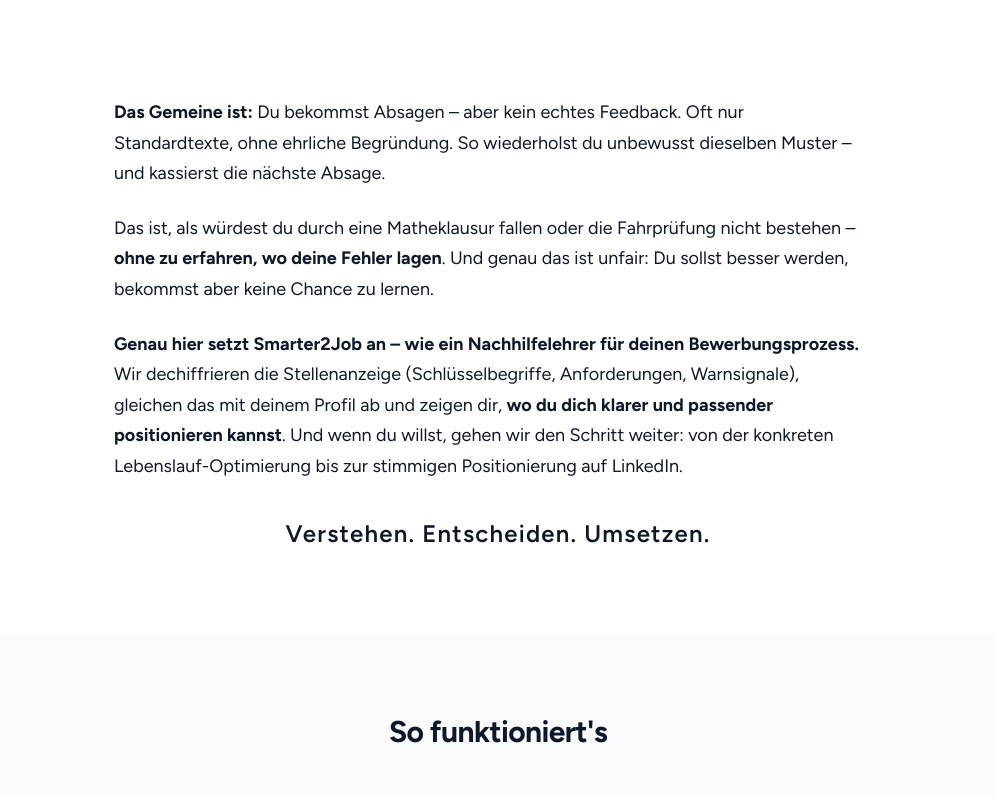
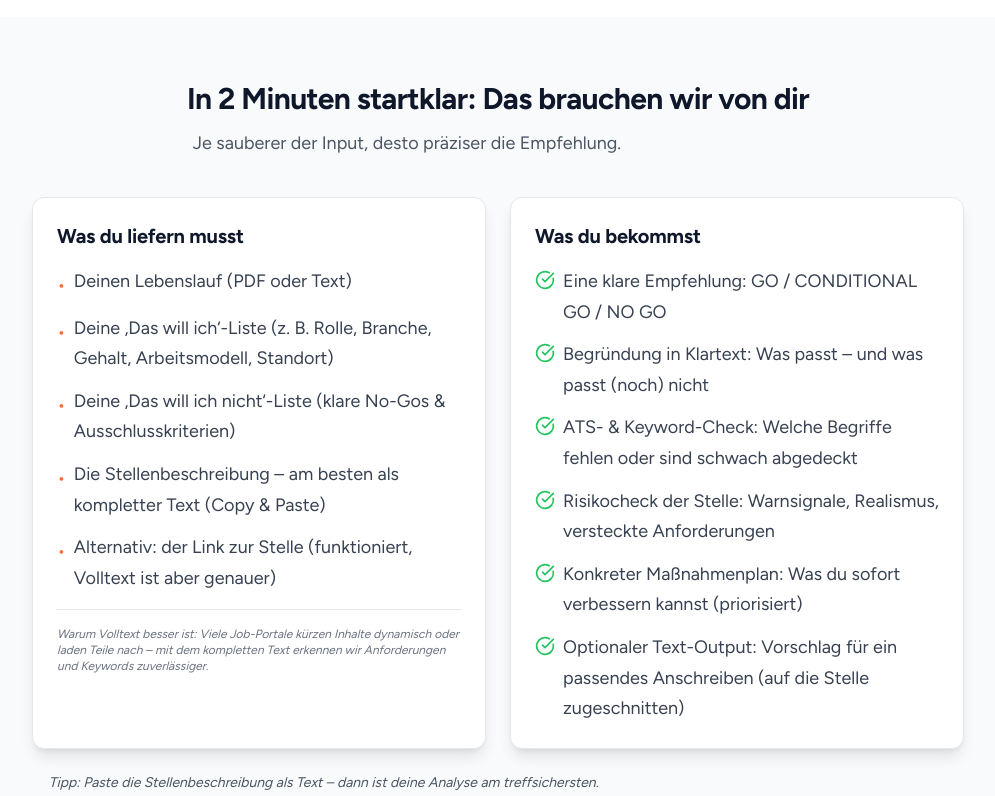
Before and after one commit to Smarter2Job/Smarter2Job-Deployment, a React (Vite) app: page / in a window 1280 px wide. Shown: the part 740-1536 px from the top of the page, without its empty margins (142-1137 px from the left). Built offline with nearby package versions, Linux system fonts and the light colour scheme.

Commit message:
feat: add 'Was du liefern musst' / 'Was du bekommst' section before analysis form

```diff
--- a/src/components/Smarter2JobLanding.tsx
+++ b/src/components/Smarter2JobLanding.tsx
@@ -1,5 +1,5 @@
 import { useState } from 'react';
-import { ChevronDown } from 'lucide-react';
+import { ChevronDown, CheckCircle } from 'lucide-react';
 import HeroMiniDemo from './landing/HeroMiniDemo';
 import ExampleReportTabs from './landing/ExampleReportTabs';
 import PreSendStepper from './landing/PreSendStepper';
@@ -98,6 +98,94 @@
                 textareaHeight="min-h-[200px]"
               />
             </div>
+          </div>
+        </div>
+      </section>
+
+      {/* Section: Was du liefern musst / Was du bekommst */}
+      <section className="py-16 bg-gray-50">
+        <div className="container-narrow">
+          <div className="text-center mb-10">
+            <h2 className="text-3xl font-bold mb-3" style={{ color: 'var(--text)' }}>
+              In 2 Minuten startklar: Das brauchen wir von dir
+            </h2>
+            <p className="text-lg text-gray-600">
+              Je sauberer der Input, desto präziser die Empfehlung.
+            </p>
+          </div>
+
+          <div className="grid md:grid-cols-2 gap-6 mb-6">
+            {/* Card 1: Was du liefern musst */}
+            <div className="bg-white rounded-xl shadow-lg p-6 border border-gray-200">
+              <h3 className="text-xl font-bold mb-4" style={{ color: 'var(--text)' }}>
+                Was du liefern musst
+              </h3>
+              <ul className="space-y-3 text-gray-700 mb-4">
+                <li className="flex items-start gap-2">
+                  <span className="text-[#ff6b35] mt-1">•</span>
+                  <span>Deinen Lebenslauf (PDF oder Text)</span>
+                </li>
+                <li className="flex items-start gap-2">
+                  <span className="text-[#ff6b35] mt-1">•</span>
+                  <span>Deine ‚Das will ich‘-Liste (z. B. Rolle, Branche, Gehalt, Arbeitsmodell, Standort)</span>
+                </li>
+                <li className="flex items-start gap-2">
+                  <span className="text-[#ff6b35] mt-1">•</span>
+                  <span>Deine ‚Das will ich nicht‘-Liste (klare No-Gos & Ausschlusskriterien)</span>
+                </li>
+                <li className="flex items-start gap-2">
+                  <span className="text-[#ff6b35] mt-1">•</span>
+                  <span>Die Stellenbeschreibung – am besten als kompletter Text (Copy & Paste)</span>
+                </li>
+                <li className="flex items-start gap-2">
+                  <span className="text-[#ff6b35] mt-1">•</span>
+                  <span>Alternativ: der Link zur Stelle (funktioniert, Volltext ist aber genauer)</span>
+                </li>
+              </ul>
+              <p className="text-xs text-gray-500 italic mt-4 pt-4 border-t border-gray-200">
+                Warum Volltext besser ist: Viele Job-Portale kürzen Inhalte dynamisch oder laden Teile nach – mit dem kompletten Text erkennen wir Anforderungen und Keywords zuverlässiger.
+              </p>
+            </div>
+
+            {/* Card 2: Was du bekommst */}
+            <div className="bg-white rounded-xl shadow-lg p-6 border border-gray-200">
+              <h3 className="text-xl font-bold mb-4" style={{ color: 'var(--text)' }}>
+                Was du bekommst
+              </h3>
+              <ul className="space-y-3 text-gray-700">
+                <li className="flex items-start gap-2">
+                  <CheckCircle className="w-5 h-5 text-green-500 mt-1 flex-shrink-0" />
+                  <span>Eine klare Empfehlung: GO / CONDITIONAL GO / NO GO</span>
+                </li>
+                <li className="flex items-start gap-2">
+                  <CheckCircle className="w-5 h-5 text-green-500 mt-1 flex-shrink-0" />
+                  <span>Begründung in Klartext: Was passt – und was passt (noch) nicht</span>
+                </li>
+                <li className="flex items-start gap-2">
+                  <CheckCircle className="w-5 h-5 text-green-500 mt-1 flex-shrink-0" />
+                  <span>ATS- & Keyword-Check: Welche Begriffe fehlen oder sind schwach abgedeckt</span>
+                </li>
+                <li className="flex items-start gap-2">
+                  <CheckCircle className="w-5 h-5 text-green-500 mt-1 flex-shrink-0" />
+                  <span>Risikocheck der Stelle: Warnsignale, Realismus, versteckte Anforderungen</span>
+                </li>
+                <li className="flex items-start gap-2">
+                  <CheckCircle className="w-5 h-5 text-green-500 mt-1 flex-shrink-0" />
+                  <span>Konkreter Maßnahmenplan: Was du sofort verbessern kannst (priorisiert)</span>
+                </li>
+                <li className="flex items-start gap-2">
+                  <CheckCircle className="w-5 h-5 text-green-500 mt-1 flex-shrink-0" />
+                  <span>Optionaler Text-Output: Vorschlag für ein passendes Anschreiben (auf die Stelle zugeschnitten)</span>
+                </li>
+              </ul>
+            </div>
+          </div>
+
+          {/* Micro-CTA */}
+          <div className="text-center">
+            <p className="text-sm text-gray-600 italic">
+              Tipp: Paste die Stellenbeschreibung als Text – dann ist deine Analyse am treffsichersten.
+            </p>
           </div>
         </div>
       </section>
--- a/src/pages/Home.tsx
+++ b/src/pages/Home.tsx
@@ -85,6 +85,94 @@
                 textareaHeight="min-h-[200px]"
               />
             </div>
+          </div>
+        </div>
+      </section>
+
+      {/* Section: Was du liefern musst / Was du bekommst */}
+      <section className="py-16 bg-gray-50">
+        <div className="container-narrow">
+          <div className="text-center mb-10">
+            <h2 className="text-3xl font-bold mb-3" style={{ color: 'var(--text)' }}>
+              In 2 Minuten startklar: Das brauchen wir von dir
+            </h2>
+            <p className="text-lg text-gray-600">
+              Je sauberer der Input, desto präziser die Empfehlung.
+            </p>
+          </div>
+
+          <div className="grid md:grid-cols-2 gap-6 mb-6">
+            {/* Card 1: Was du liefern musst */}
+            <div className="bg-white rounded-xl shadow-lg p-6 border border-gray-200">
+              <h3 className="text-xl font-bold mb-4" style={{ color: 'var(--text)' }}>
+                Was du liefern musst
+              </h3>
+              <ul className="space-y-3 text-gray-700 mb-4">
+                <li className="flex items-start gap-2">
+                  <span className="text-[#ff6b35] mt-1">•</span>
+                  <span>Deinen Lebenslauf (PDF oder Text)</span>
+                </li>
+                <li className="flex items-start gap-2">
+                  <span className="text-[#ff6b35] mt-1">•</span>
+                  <span>Deine ‚Das will ich‘-Liste (z. B. Rolle, Branche, Gehalt, Arbeitsmodell, Standort)</span>
+                </li>
+                <li className="flex items-start gap-2">
+                  <span className="text-[#ff6b35] mt-1">•</span>
+                  <span>Deine ‚Das will ich nicht‘-Liste (klare No-Gos & Ausschlusskriterien)</span>
+                </li>
+                <li className="flex items-start gap-2">
+                  <span className="text-[#ff6b35] mt-1">•</span>
+                  <span>Die Stellenbeschreibung – am besten als kompletter Text (Copy & Paste)</span>
+                </li>
+                <li className="flex items-start gap-2">
+                  <span className="text-[#ff6b35] mt-1">•</span>
+                  <span>Alternativ: der Link zur Stelle (funktioniert, Volltext ist aber genauer)</span>
+                </li>
+              </ul>
+              <p className="text-xs text-gray-500 italic mt-4 pt-4 border-t border-gray-200">
+                Warum Volltext besser ist: Viele Job-Portale kürzen Inhalte dynamisch oder laden Teile nach – mit dem kompletten Text erkennen wir Anforderungen und Keywords zuverlässiger.
+              </p>
+            </div>
+
+            {/* Card 2: Was du bekommst */}
+            <div className="bg-white rounded-xl shadow-lg p-6 border border-gray-200">
+              <h3 className="text-xl font-bold mb-4" style={{ color: 'var(--text)' }}>
+                Was du bekommst
+              </h3>
+              <ul className="space-y-3 text-gray-700">
+                <li className="flex items-start gap-2">
+                  <CheckCircle className="w-5 h-5 text-green-500 mt-1 flex-shrink-0" />
+                  <span>Eine klare Empfehlung: GO / CONDITIONAL GO / NO GO</span>
+                </li>
+                <li className="flex items-start gap-2">
+                  <CheckCircle className="w-5 h-5 text-green-500 mt-1 flex-shrink-0" />
+                  <span>Begründung in Klartext: Was passt – und was passt (noch) nicht</span>
+                </li>
+                <li className="flex items-start gap-2">
+                  <CheckCircle className="w-5 h-5 text-green-500 mt-1 flex-shrink-0" />
+                  <span>ATS- & Keyword-Check: Welche Begriffe fehlen oder sind schwach abgedeckt</span>
+                </li>
+                <li className="flex items-start gap-2">
+                  <CheckCircle className="w-5 h-5 text-green-500 mt-1 flex-shrink-0" />
+                  <span>Risikocheck der Stelle: Warnsignale, Realismus, versteckte Anforderungen</span>
+                </li>
+                <li className="flex items-start gap-2">
+                  <CheckCircle className="w-5 h-5 text-green-500 mt-1 flex-shrink-0" />
+                  <span>Konkreter Maßnahmenplan: Was du sofort verbessern kannst (priorisiert)</span>
+                </li>
+                <li className="flex items-start gap-2">
+                  <CheckCircle className="w-5 h-5 text-green-500 mt-1 flex-shrink-0" />
+                  <span>Optionaler Text-Output: Vorschlag für ein passendes Anschreiben (auf die Stelle zugeschnitten)</span>
+                </li>
+              </ul>
+            </div>
+          </div>
+
+          {/* Micro-CTA */}
+          <div className="text-center">
+            <p className="text-sm text-gray-600 italic">
+              Tipp: Paste die Stellenbeschreibung als Text – dann ist deine Analyse am treffsichersten.
+            </p>
           </div>
         </div>
       </section>
```
